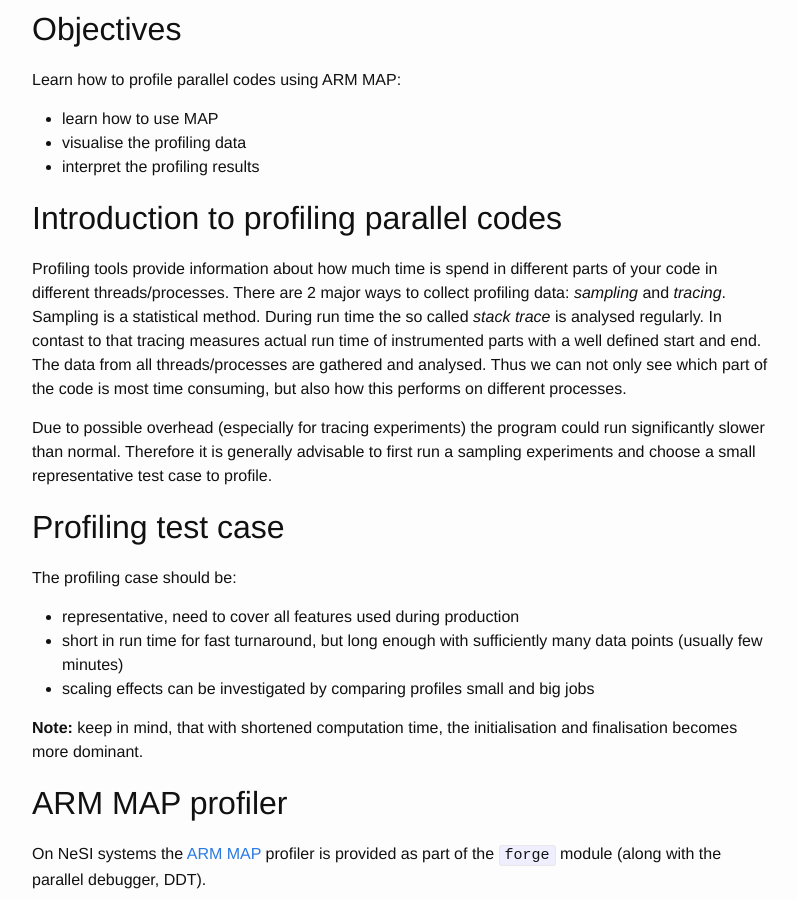
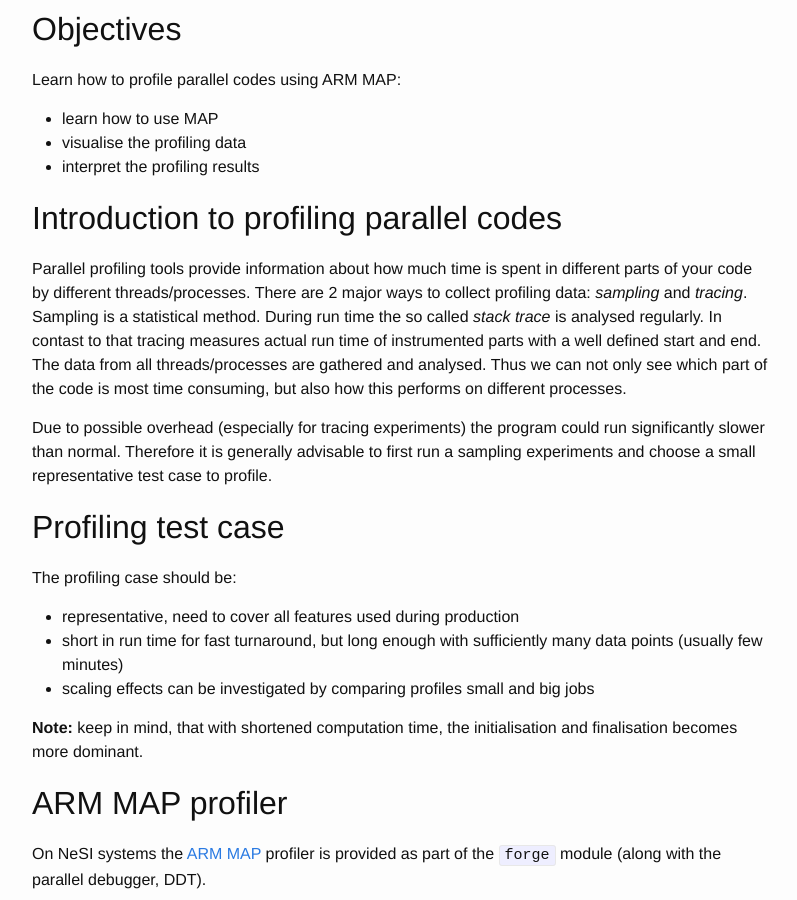
Before and after one commit to nesi/perf-training, a Jekyll site: the page built from _lessons/python-scatter/06-profiling_with_MAP.md, in a window 1280 px wide and 900 px high, scrolled down 637 px. Shown: the whole window, without its empty margins (238-1035 px from the left). Built offline with Jekyll 4.4.1, drawn with Linux system fonts in a browser that asks for light colours.

Commit message:
Update _lessons/python-scatter/06-profiling_with_MAP.md
Co-Authored-By: mand35 <mandes.schoenherr@nesi.org.nz>

```diff
--- a/_lessons/python-scatter/06-profiling_with_MAP.md
+++ b/_lessons/python-scatter/06-profiling_with_MAP.md
@@ -15,7 +15,7 @@
 
 ## Introduction to profiling parallel codes
 
-Profiling tools provide information about how much time is spend in different parts of your code in different threads/processes.
+Parallel profiling tools provide information about how much time is spent in different parts of your code by different threads/processes.
 There are 2 major ways to collect profiling data: *sampling* and *tracing*. Sampling is a statistical method. During run time the so called *stack trace* is analysed regularly. In contast to that tracing measures actual run time of instrumented parts with a well defined start and end. The data from all threads/processes are gathered and analysed. Thus we can not only see which part of the code is most time consuming, but also how this performs on different processes.
 
 Due to possible overhead (especially for tracing experiments) the program could run significantly slower than normal. Therefore it is generally advisable to first run a sampling experiments and choose a small representative test case to profile.
```
